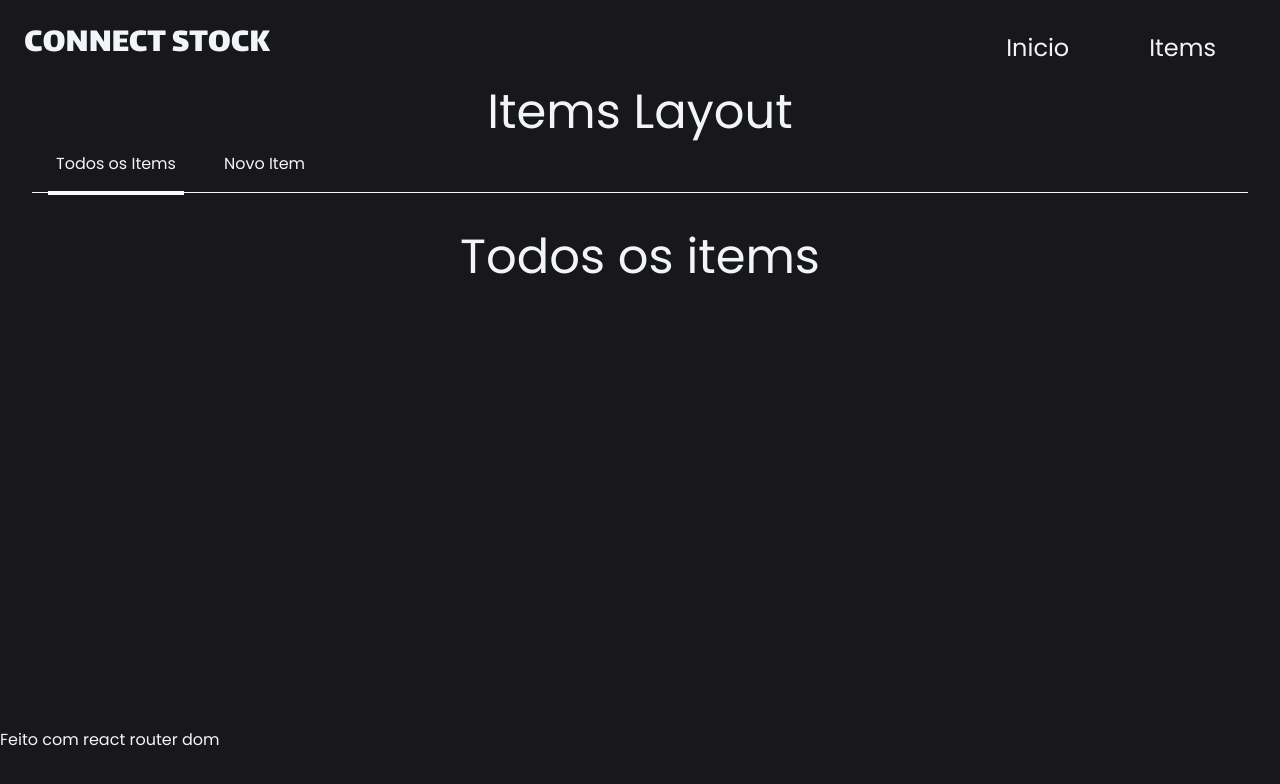
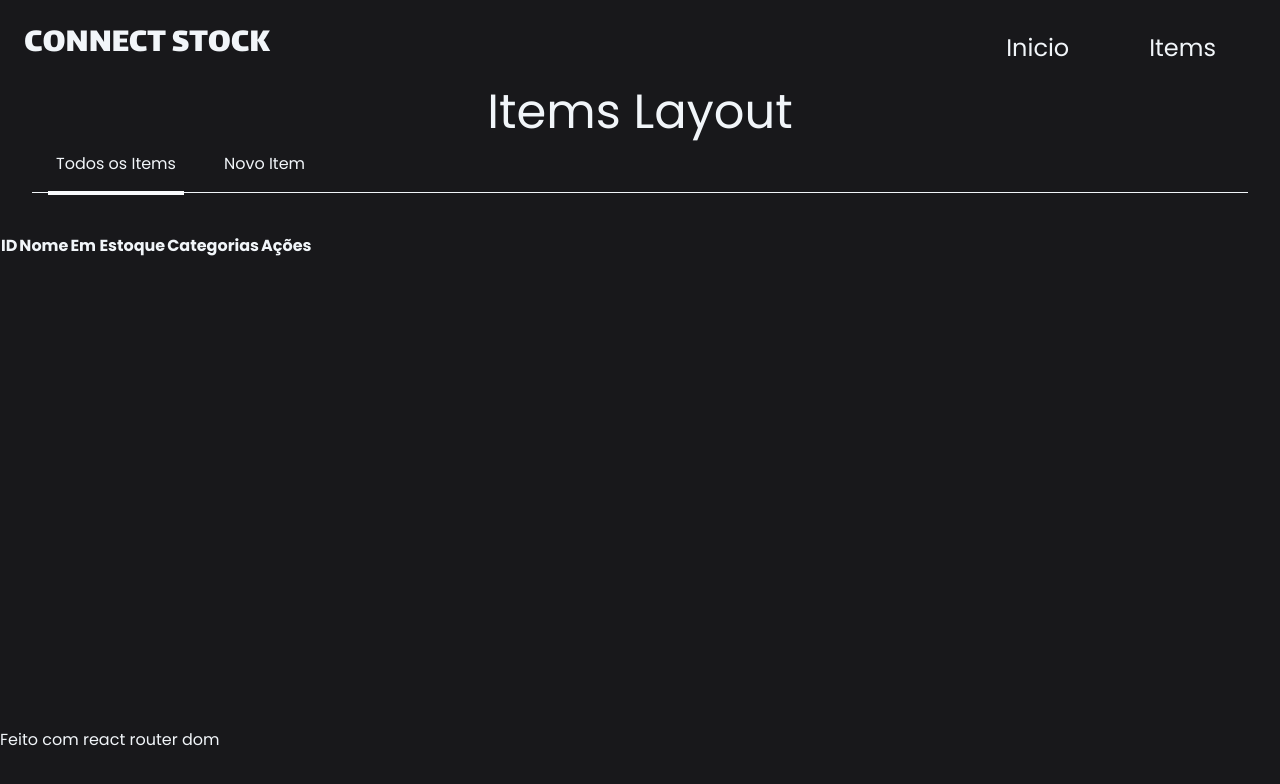
Before and after one commit to ArthurWillameBr/ConnectStock, a React (Vite) app: page /items in a window 1280 px wide. Shown: the top 784 px of the page. Built offline with nearby package versions, Linux system fonts and the light colour scheme.

Commit message:
feat: Add table to view and update items

```diff
--- a/src/components/ItemsTable.jsx
+++ b/src/components/ItemsTable.jsx
@@ -1,7 +1,32 @@
-export function ItemsTable () {
-    return (
-        <div>
 
-        </div>
-    )
+import { UseStock } from "../hooks/useStock";
+export function ItemsTable() {
+    const {items} = UseStock()
+  return (
+    <table>
+      <thead>
+        <tr>
+          <th>ID</th>
+          <th>Nome</th>
+          <th>Em Estoque</th>
+          <th>Categorias</th>
+          <th>Ações</th>
+        </tr>
+      </thead>
+      <tbody>
+        {items.map((item) => (
+            <tr key={item.id}>
+              <td>{item.id}</td>
+              <td>{item.name}</td>
+              <td>{item.quantity} unid.</td>
+              <td>{item.category}</td>
+              <td>
+                <Link to={`/items/${item.id}`}>ver</Link>
+                <Link  to={`/items/${item.id}/update`}>Atualizar</Link>
+              </td>
+            </tr>
+        ))}
+      </tbody>
+    </table>
+  );
 }
--- /dev/null
+++ b/src/hooks/useStock.js
@@ -0,0 +1,6 @@
+import { useContext } from "react";
+import { StockContext } from "../contexts/StockContext";
+
+export function UseStock() {
+    return useContext(StockContext)
+}
--- a/src/pages/Items/ListItems.jsx
+++ b/src/pages/Items/ListItems.jsx
@@ -1,10 +1,11 @@
 import { Outlet } from "react-router-dom";
+import { ItemsTable } from "../../components/ItemsTable";
 
 export function ListItems() {
   return (
     <div>
-      <h1 className="text-5xl text-center">Todos os items</h1>
-      <Outlet />
+      <ItemsTable/>
+
     </div>
   );
 }
```
